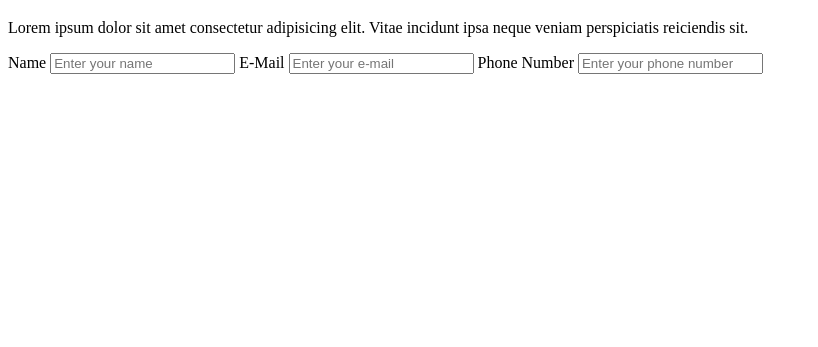
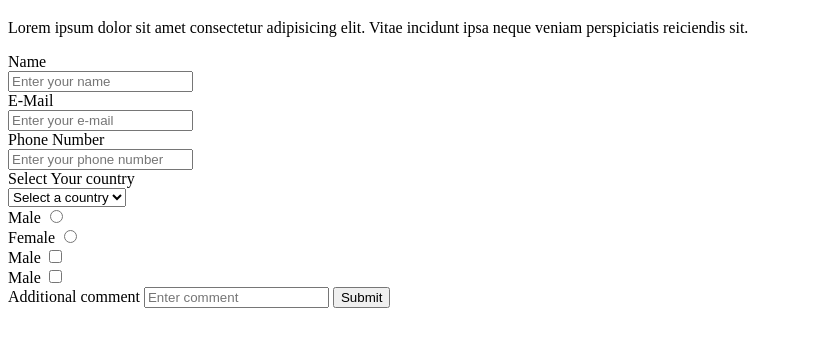
Before and after one commit to Gracetemitope/Survey-Form, a plain HTML site: page index.html in a window 1280 px wide. Shown: the part 61-408 px from the top of the page, without its empty margins (0-818 px from the left). Drawn offline with Linux system fonts and the light colour scheme.

Commit message:
user-stories

```diff
--- a/index.html
+++ b/index.html
@@ -10,12 +10,35 @@
    <h1 id="title">SURVEY FORM</h1>
    <p>Lorem ipsum dolor sit amet consectetur adipisicing elit. Vitae incidunt ipsa neque veniam perspiciatis reiciendis sit.</p>
   <form id="survey-form">
-    <label id="name-label" for="name">Name</label>
-      <input type="text" id="name" placeholder="Enter your name">
-    <label id="email-label" for="email">E-Mail</label>
-      <input type="email" id="email" placeholder="Enter your e-mail" required/>
-    <label id="number-label" for="number">Phone Number</label>
-      <input type="number" id="number" placeholder="Enter your phone number" required/>
+    <label id="name-label" for="name">Name</label> <br>
+      <input type="text" id="name" placeholder="Enter your name"> <br>
+    <label id="email-label" for="email">E-Mail</label> <br>
+      <input type="email" id="email" placeholder="Enter your e-mail" required/> <br>
+    <label id="number-label" for="number">Phone Number</label> <br>
+      <input type="number" id="number" placeholder="Enter your phone number" required/> <br>
+      <label>Select Your country</label> <br>
+      <select id=“dropdown” name=“country”>
+        <option disabled=“” selected=“” value=“”>Select a country</option>
+        <option value=“spain”>
+        Spain
+        </option>
+        </select>
+        <br>
+        <label>Male</label>
+        <input type="radio" placeholder="Male" attribute="name" />
+        <br>
+        <label>Female</label>
+        <input type="radio" placeholder="Male" />
+        <br>
+        <label>Male</label>
+        <input type="checkbox" value="Male" />
+        <br>
+        <label>Male</label>
+        <input type=checkbox placeholder="Male"value="Male" />
+        <br>
+        <label>Additional comment</label>
+        <input class="story" id="textarea" placeholder="Enter comment"/>
+        <button id="submit">Submit</button>
   </form>
     <script src="https://cdn.freecodecamp.org/testable-projects-fcc/v1/bundle.js"></script>
 
```
